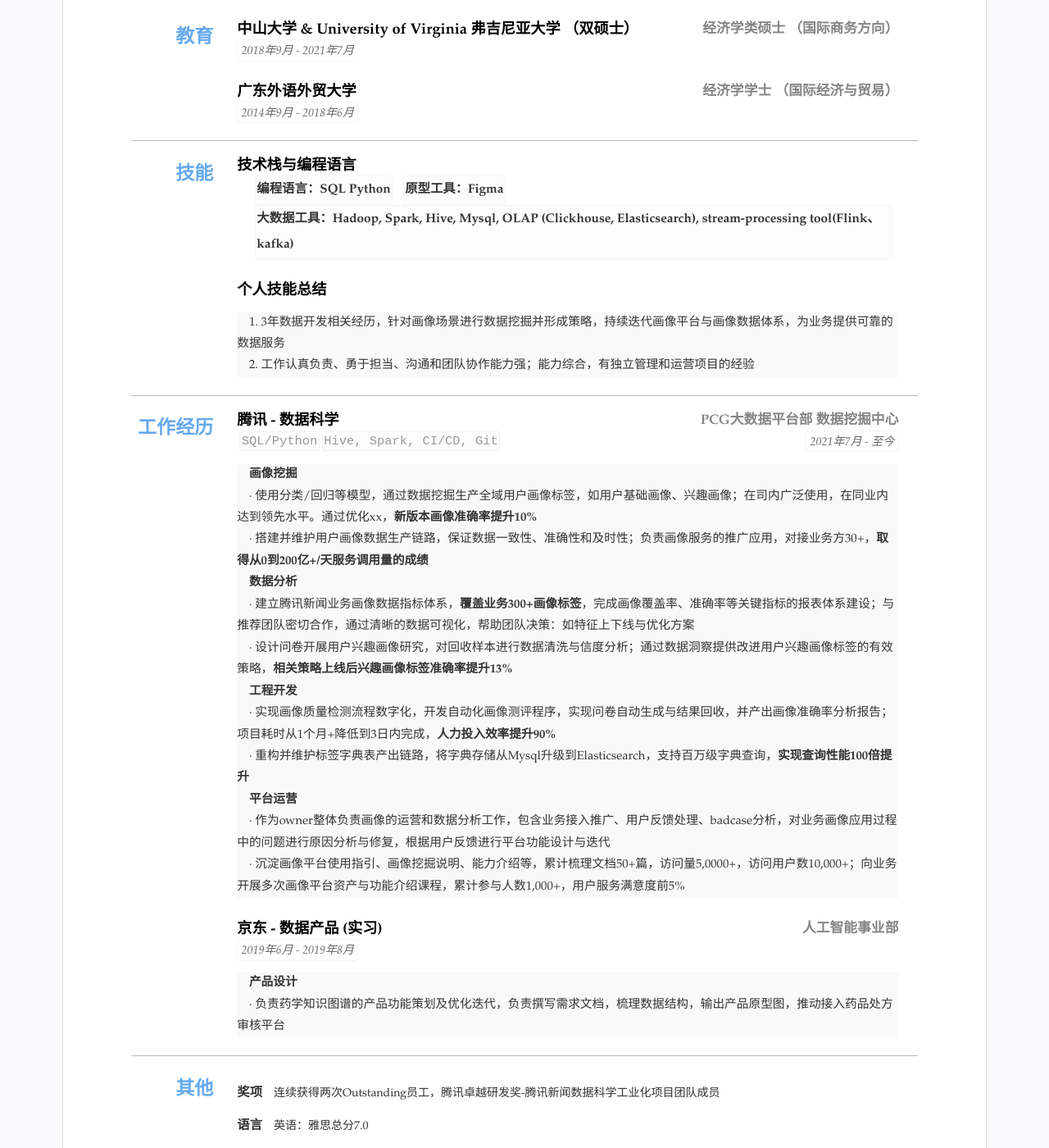
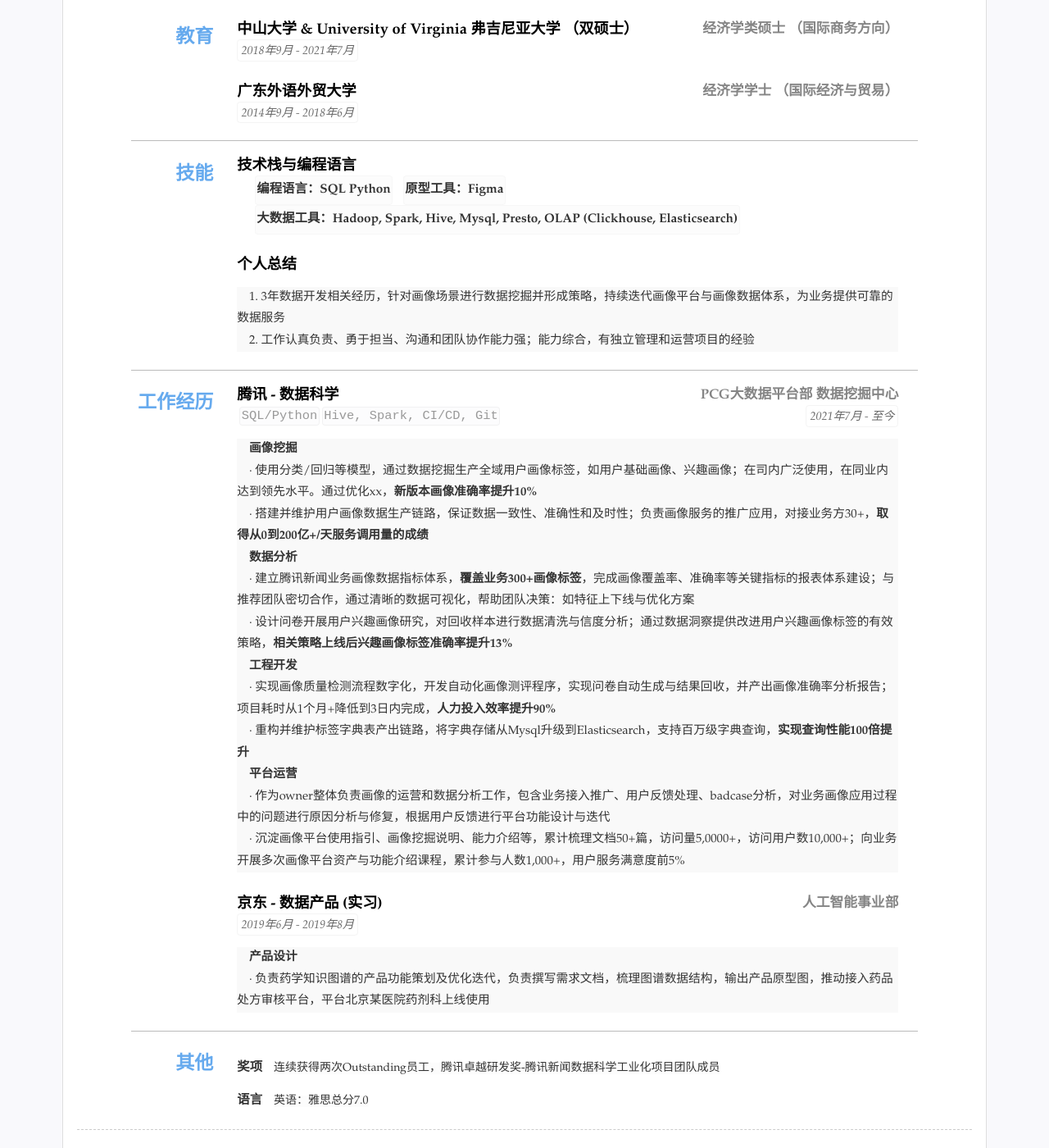
Before and after one commit to kuailexiaoshenxian/cn-wx-cv, a Jekyll site: the page built from index.html, in a window 1280 px wide and 1400 px high, scrolled down 190 px. Shown: the whole window at 82% size. Built offline with Jekyll 4.4.1, drawn with Linux system fonts in a browser that asks for light colours.

Commit message:
Update resume.yml

```diff
--- a/_data/resume.yml
+++ b/_data/resume.yml
@@ -50,8 +50,8 @@ main: #简历主要内容，
     - 编程语言：SQL Python
     - 原型工具：Figma
     # - 数据可视化：Power BI, Tableau
-    - 大数据工具：Hadoop, Spark, Hive, Mysql, OLAP (Clickhouse, Elasticsearch), stream-processing tool(Flink、kafka)
-  - title: 个人技能总结
+    - 大数据工具：Hadoop, Spark, Hive, Mysql, Presto, OLAP (Clickhouse, Elasticsearch)
+  - title: 个人总结
 
     detail:  1. 3年数据开发相关经历，针对画像场景进行数据挖掘并形成策略，持续迭代画像平台与画像数据体系，为业务提供可靠的数据服务 <br>  &nbsp &nbsp
              2. 工作认真负责、勇于担当、沟通和团队协作能力强；能力综合，有独立管理和运营项目的经验
@@ -111,7 +111,7 @@ main: #简历主要内容，
     tags:
     # summary: 职务或者工作总结(自动折叠)
     detail: <strong>产品设计</strong> <br>  &nbsp &nbsp
-           · 负责药学知识图谱的产品功能策划及优化迭代，负责撰写需求文档，梳理数据结构，输出产品原型图，推动接入药品处方审核平台
+           · 负责药学知识图谱的产品功能策划及优化迭代，负责撰写需求文档，梳理图谱数据结构，输出产品原型图，推动接入药品处方审核平台，平台北京某医院药剂科上线使用
 
   # - title: 晨星资讯 - 数据分析 (实习)
   #   sub:  全球基金部门
```
